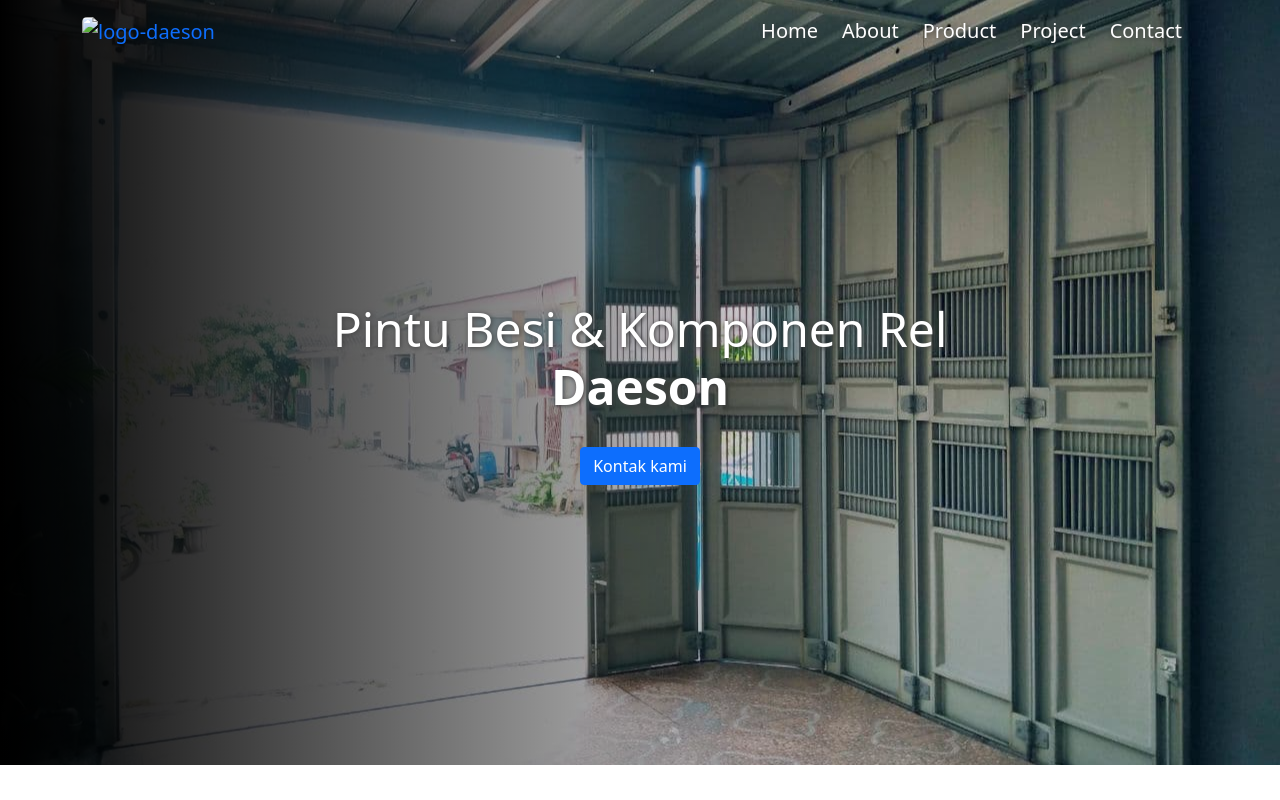
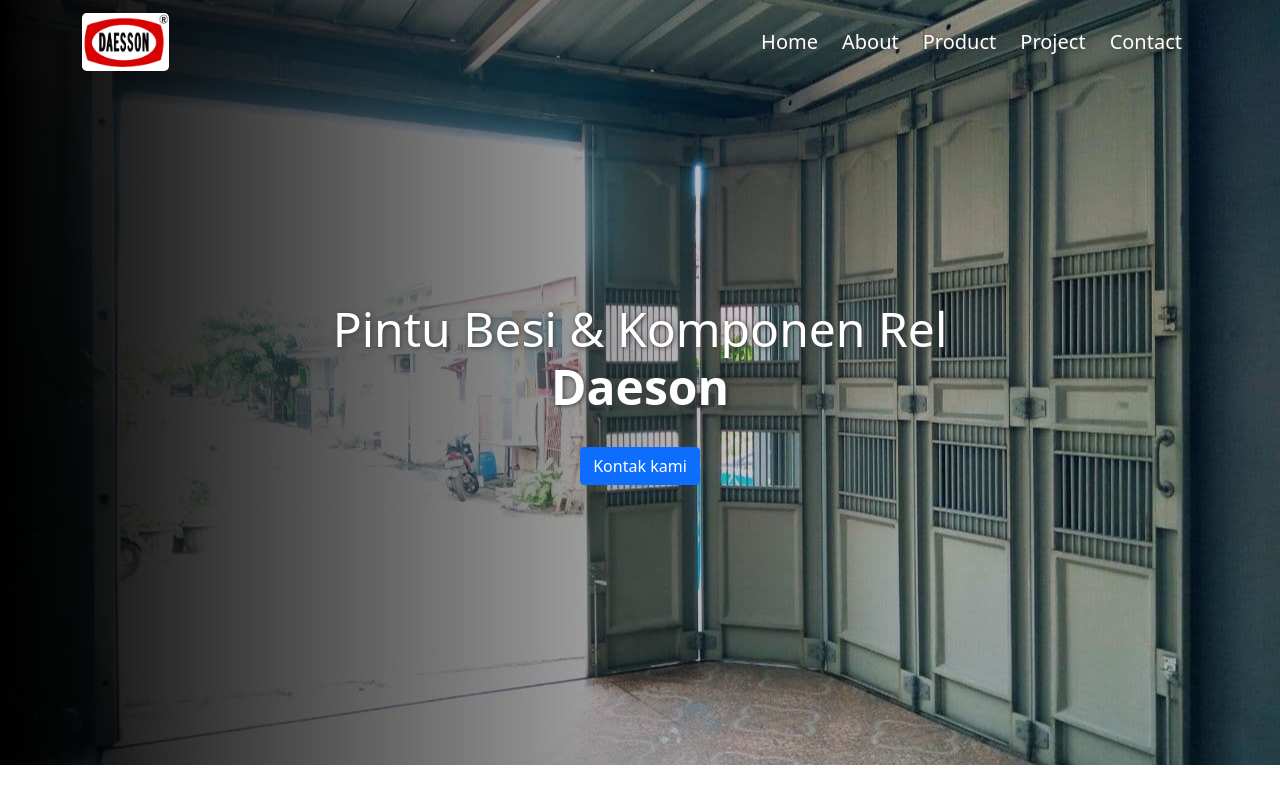
Before and after one commit to happybadila/daesonweb, a plain HTML site: page index.html in a window 1280 px wide. Shown: the top 800 px of the page. Drawn offline with nearby package versions, Linux system fonts and the light colour scheme; files whose address does not match are found by name.

Commit message:
Update index.html

```diff
--- a/index.html
+++ b/index.html
@@ -24,7 +24,7 @@
     <nav class="navbar navbar-expand-lg fixed-top">
       <div class="container">
         <a class="navbar-brand" href="#">
-          <img src="/daeson/image/logo/logo daesson1.jpeg" alt="logo-daeson" height="58" class="rounded-3" />
+          <img src="/daesonweb/image/logo/logo daesson1.jpeg" alt="logo-daeson" height="58" class="rounded-3" />
         </a>
         <button class="navbar-toggler" type="button" data-bs-toggle="collapse" data-bs-target="#navbarNav" aria-controls="navbarNav" aria-expanded="false" aria-label="Toggle navigation">
           <span class="navbar-toggler-icon"></span>
```
